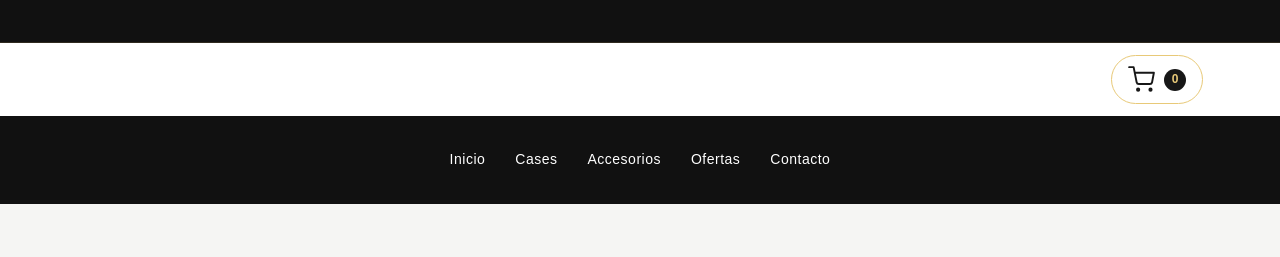
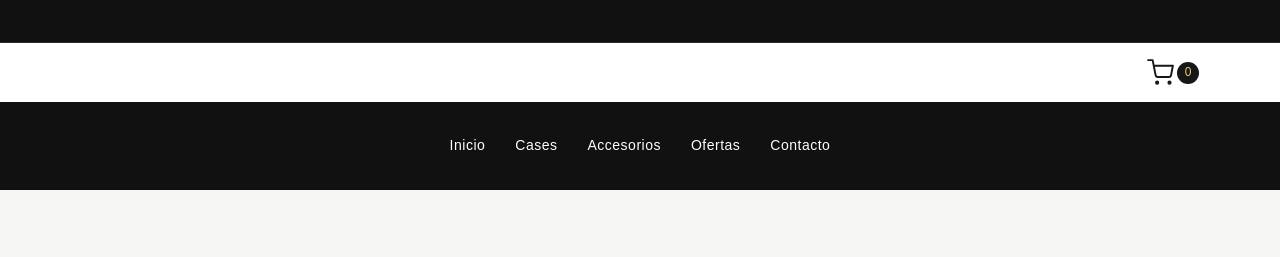
Before and after one commit to leslierojas16/Karol-Case, a plain HTML site: page index.html in a window 1280 px wide. Shown: the part 154-411 px from the top of the page. Drawn offline with Linux system fonts and the light colour scheme.

Commit message:
Update style.css

```diff
--- a/style.css
+++ b/style.css
@@ -289,16 +289,15 @@ margin-bottom: 18px;
 .carrito-acceso a {
   display: inline-flex;
   align-items: center;
-  gap: 9px;
-  padding: 10px 16px;
+  justify-content: center;
+  gap: 3px;
+  padding: 4px;
   color: #171717;
-  background: #ffffff;
-  border: 1px solid #e8c978;
-  border-radius: 30px;
+  background: transparent;
+  border: none;
+  border-radius: 0;
   text-decoration: none;
-  font-size: 14px;
-  font-weight: 600;
-  transition: background 0.2s ease;
+}
 }
 
 .carrito-acceso a:hover {
```
